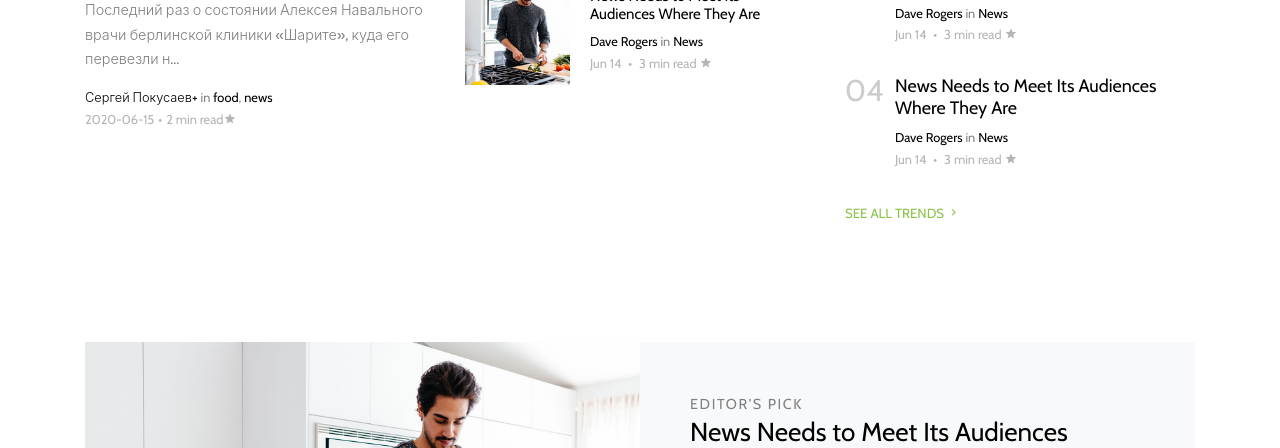
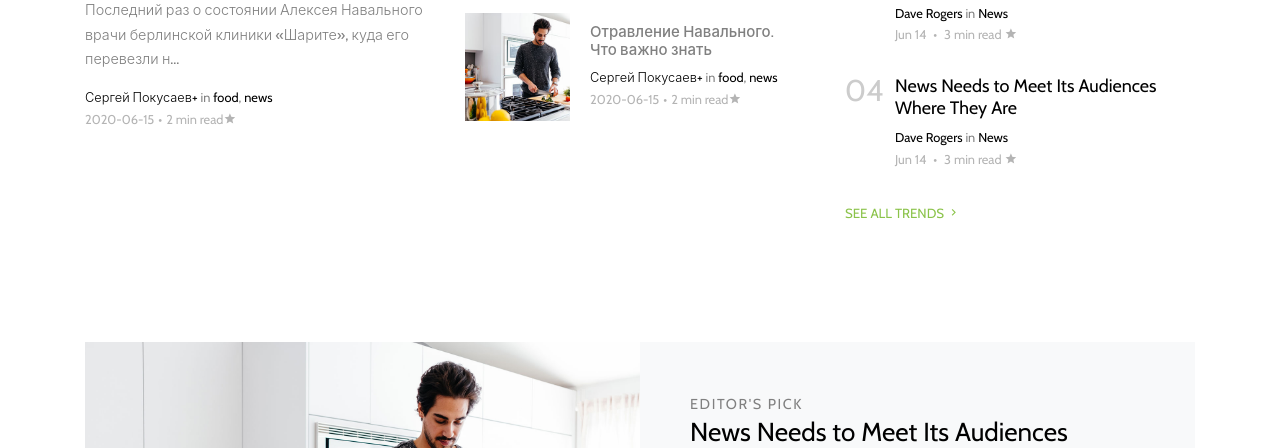
Before and after one commit to VladimirSulym/merandaVladimir, a plain HTML site: page index.html in a window 1280 px wide. Shown: the part 652-1100 px from the top of the page. Drawn offline with nearby package versions, Linux system fonts and the light colour scheme; files whose address does not match are found by name; a web font is replaced by a local one.

Commit message:
fixed background image issue

```diff
--- a/index.html
+++ b/index.html
@@ -188,8 +188,8 @@
 
 
 						</div>
-              <div class="col-md-6">
-                <div class="post-entry-2 d-flex bg-light">
+						<div class="col-md-6" id = "news3">
+							<!-- <div class="post-entry-2 d-flex bg-light">
 								<div class="thumbnail" style="background-image: url('images/img_v_1.jpg')"></div>
 								<div class="contents">
 									<h2><a href="blog-single.html">News Needs to Meet Its Audiences Where They Are</a></h2>
@@ -198,9 +198,9 @@
 										<span class="date-read">Jun 14 <span class="mx-1">&bullet;</span> 3 min read <span class="icon-star2"></span></span>
 									</div>
 								</div>
-                </div>
+							</div> -->
 
-                <div class="post-entry-2 d-flex">
+							<!-- <div class="post-entry-2 d-flex">
 								<div class="thumbnail" style="background-image: url('images/img_v_2.jpg')"></div>
 								<div class="contents">
 									<h2><a href="blog-single.html">News Needs to Meet Its Audiences Where They Are</a></h2>
@@ -209,9 +209,9 @@
 										<span class="date-read">Jun 14 <span class="mx-1">&bullet;</span> 3 min read <span class="icon-star2"></span></span>
 									</div>
 								</div>
-                </div>
+							</div> -->
 
-                <div class="post-entry-2 d-flex">
+							<!-- <div class="post-entry-2 d-flex">
 								<div class="thumbnail" style="background-image: url('images/img_v_3.jpg')"></div>
 								<div class="contents">
 									<h2><a href="blog-single.html">News Needs to Meet Its Audiences Where They Are</a></h2>
@@ -220,7 +220,7 @@
 										<span class="date-read">Jun 14 <span class="mx-1">&bullet;</span> 3 min read <span class="icon-star2"></span></span>
 									</div>
 								</div>
-                </div>
+							</div> -->
 						</div>
 					</div>
 				</div>
@@ -574,9 +574,9 @@
     // news1.append(res);
 
     news2.append(res);
-
-    console.log(">> ", news2, news2.children());
-    console.log(">> res", res, res.children());
+    const news3 = $('#news3');
+    const res3 = createNews3(GS.posts, 0, 3);
+    news3.append(res3);
 
     //загрузка данных из localstoreg и рендер на страницу
   });
--- a/js/my.js
+++ b/js/my.js
@@ -1,9 +1,7 @@
 function renderSecondaryPost (item, index, type=2) {
   if (type === 1) { // рендер новости первого уровня
     const result = $();
-    const img = $('<div></div>').addClass('img-bg').css({
-      'background-image': item.img,
-    });
+    const img = $('<div></div>').addClass('img-bg').css({'background-image': `url(${item.img})`});
 
     const contents = $('<div>').addClass('contents');
     contents
@@ -14,9 +12,6 @@ function renderSecondaryPost (item, index, type=2) {
 
     result.add(img);
     result.add(contents);
-    $('#news1').append('<h1>test</h1>');
-    console.log('>> news1: ', $('#news1'))
-    console.log('>> renderSecondaryPost: ', contents, result.length)
 
     return result;
 
@@ -34,7 +29,14 @@ function renderSecondaryPost (item, index, type=2) {
       .append(renderAuthor(item));
     return contents;
   } else { // рендер новостей третьего уровня
-        //;
+    const img = $('<div></div>').css({backgroundImage: `url(${item.img})`}).addClass('thumbnail');
+    const contents = $('<div>');
+    contents
+      .addClass('contents')
+      .append($('<h2>').text(item.header))
+      .append(renderAuthor(item));
+    return $().add(img).add(contents);
+
   }
 
 }
@@ -63,11 +65,7 @@ function getTheme$ (needed) {
   let res = $();
 
   needed.forEach(function (item, index) {
-    console.log('THEME', item, THEMES[item])
-
     const tegA = $('<a>').text(THEMES[item]).attr('href','#123');
-
-    console.log('>> tegA', res.length)
     res = res.add(tegA);
     if (index !== needed.length-1) {
       res = res.add($('<span>, </span>'));
@@ -83,3 +81,15 @@ function creatReadTime (date, read) {
   res.append(point).append(`${read} min read`).append(star);
   return res;
 }
+
+function createNews3 (list,start,length) {
+
+  let res = $(); //bg-light
+  for (let i = start; i < start + length; i++  ) {
+
+    const item = $('<div>').addClass('post-entry-2 d-flex');
+    const createNews = renderSecondaryPost(list[i],0,3);
+    res = res.add(item.append(createNews));
+  }
+  return res;
+}
```
Lines whose indentation alone changed are shown as unchanged.
